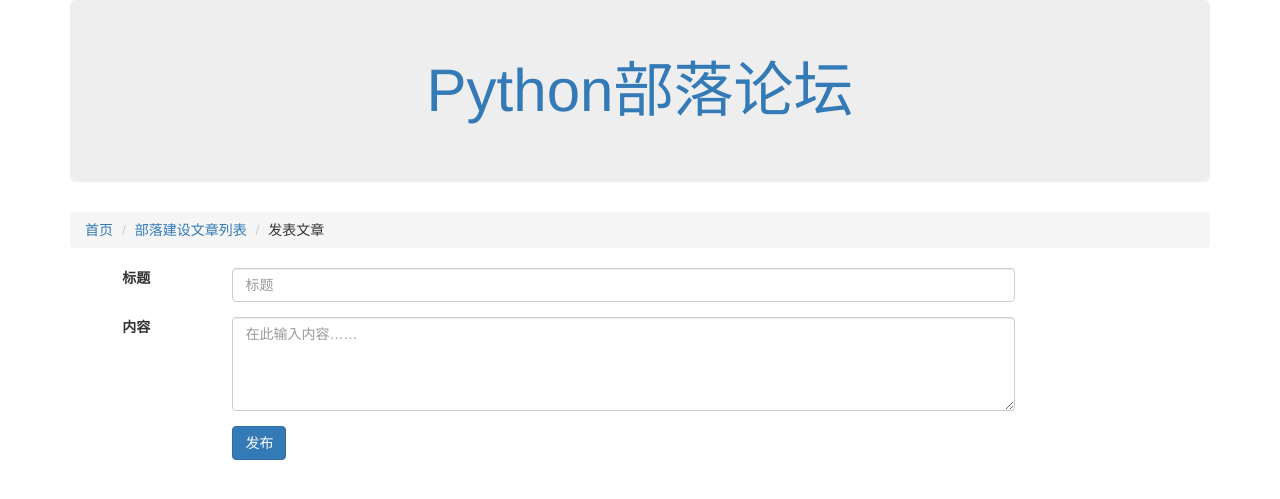
After one commit to FreddyDoIT/django04, a Django app: page /article/create/1 in a window 1280 px wide. The commit adds this page. Shown: the top 499 px of the page. Run offline with Django 3.2, Linux system fonts and the light colour scheme; data comes from the database, SQL or seed files in the repository; both versions use the stored data as it was after the commit; some libraries are stand-ins or nearby versions.

Commit message:
add a new form

```diff
--- /dev/null
+++ b/article/templates/article_create.html
@@ -0,0 +1,37 @@
+{% extends "base.html" %}
+{% block content %}
+
+<div class="col-xs-12 col-md-12">
+    <ol class="breadcrumb">
+        <li><a href="/">首页</a></li>
+        <li><a href="/article/list/{{b.id}}">{{b.name}}文章列表</a></li>
+        <li>发表文章</li>
+    </ol>
+</div>
+
+<div class="col-xs-12 col-md-10">
+<form class="form-horizontal">
+  <div class="form-group">
+    <label class="col-xs-12 col-md-2"><center>标题</center></label>
+    <div class="col-xs-10 col-md-10">
+      <input class="form-control"  placeholder="标题">
+    </div>
+  </div>
+
+  <div class="form-group">
+    <label class="col-xs-12 col-md-2"><center>内容</center></label>
+    <div class="col-xs-10 col-md-10">
+      <textarea class="form-control" placeholder="在此输入内容……" rows="4"></textarea>
+    </div>
+  </div>
+
+
+  <div class="form-group">
+    <div class="col-sm-offset-2 col-sm-10">
+        <button type="button" class="btn btn-primary">发布</button>
+    </div>
+  </div>
+</form>
+</div>
+
+{% endblock %}
--- a/article/urls.py
+++ b/article/urls.py
@@ -1,6 +1,8 @@
 from django.conf.urls import url
 from .views import article_list
+from .views import article_create
 
 urlpatterns = [
     url(r'^list/(?P<block_id>\d+)', article_list),
+    url(r'^create/(?P<block_id>\d+)', article_create),
 ]
--- a/article/views.py
+++ b/article/views.py
@@ -7,3 +7,9 @@ def article_list(request, block_id):
     block = Block.objects.get(id = block_id)
     articles_objs = Article.objects.filter(block=block, status = 0).order_by("-id")
     return render(request, "article_list.html", {"articles": articles_objs, "b":block})
+
+def article_create(request, block_id):
+    block_id = int(block_id)
+    block = Block.objects.get(id=block_id)
+    articles_objs = Article.objects.filter(block=block, status = 0).order_by("-id")
+    return render(request, "article_create.html", {"articles": articles_objs,"b":block})
--- a/block/models.py
+++ b/block/models.py
@@ -4,8 +4,7 @@ class Block(models.Model):
     name = models.CharField("版块名称",max_length=100)
     descp = models.CharField("版块描述",max_length=100)
     admin = models.CharField("版块管理员名称",max_length=100)
-    status = models.IntegerField("状态",
-                                 choices=((0,"正常"),(-1,"删除")))
+    status = models.IntegerField("状态",choices=((0,"正常"),(-1,"删除")))
 
     def __str__(self):
         return self.name
--- a/forum/urls.py
+++ b/forum/urls.py
@@ -21,5 +21,5 @@ import views
 urlpatterns = [
     url(r'^admin/', admin.site.urls),
     url(r'^$', views.index),
-    url(r'^article/', include('article.urls')),
+    url(r'^article/',include('article.urls')),
 ]
--- a/templates/base.html
+++ b/templates/base.html
@@ -13,7 +13,7 @@
                         <div class="col-xs-12 col-md-12">
                           <div class="jumbotron">
                              <center>
-                                <a href="#"style="font-size:60px;"> Python部落论坛</a>
+                                <a href="/"style="font-size:60px;"> Python部落论坛</a>
                              </center>
                           </div>
                         </div>
@@ -21,8 +21,6 @@
                     <div class="row">
                         {% block content %}
                         {% endblock %}
-                            </div>
-                        </div>
                     </div>
                 </div>
              </body>
```
Also changed, not shown: article/models.py (+5 -3 lines), article/templates/article_list.html (+17 -8 lines), article/migrations/0003_auto_20170223_1046.py (added), db.sqlite3.
